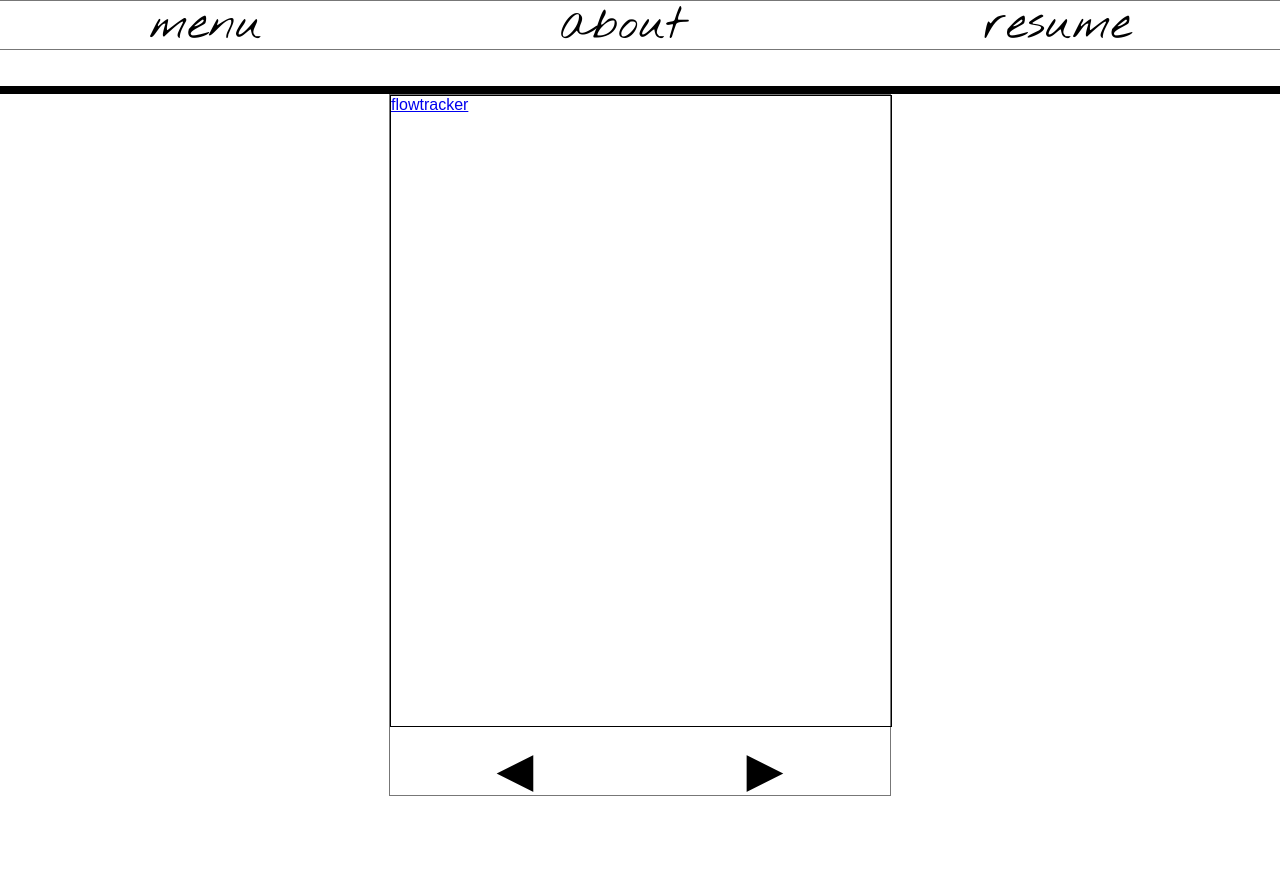
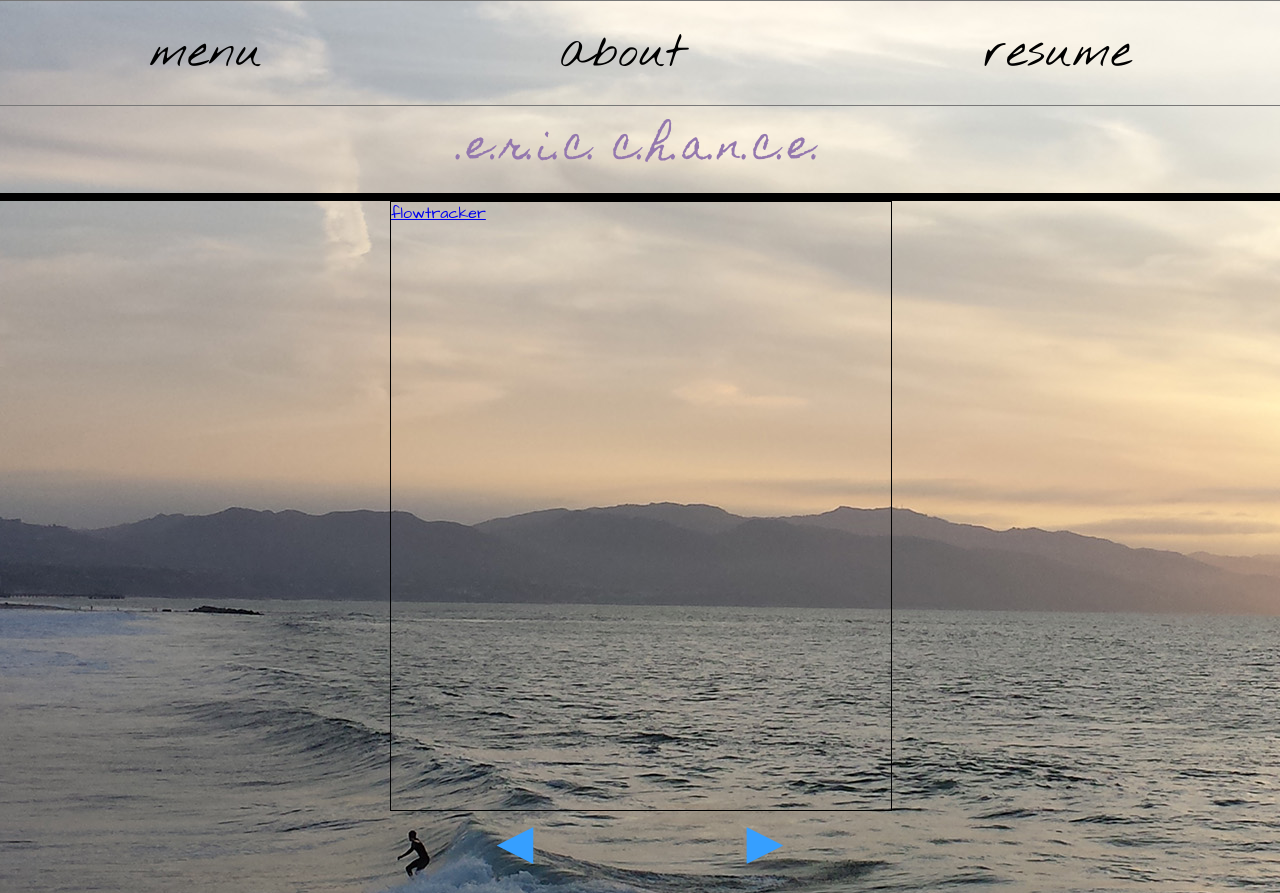
Before and after one commit to makingentropy/ecportfolio2017, a website: page public/index.html in a window 1280 px wide. Both pictures are taken after a click on the element "menu". Before the commit the page ends 800 px from the top, so only its background shows below. Drawn offline with nearby package versions, Linux system fonts and the light colour scheme.

Commit message:
styling, added background picture

```diff
--- a/public/css/style.css
+++ b/public/css/style.css
@@ -3,15 +3,23 @@ body{
   flex-direction: column;
   -webkit-align-items: center;
   align-items: center;
+  background: url(../images/cut_SurfingLA_ec1920.jpg);
+  font-family: Arial;
 }
 iframe{
   height: 750px;
   width:450px;
 }
-#menu{
+#bio{
   height:700px;
   width:500px;
-  border: 1px solid #777777;
+  font-siz:2em;
+  font-family: 'Architects Daughter', cursive;
+}
+#menu{
+  height:675px;
+  width:500px;
+  /*border: 1px solid #777777;*/
   -webkit-align-items: center;
   align-items: center;
 }
@@ -32,9 +40,20 @@ iframe{
   -webkit-align-items: center;
   align-items: center;
   justify-content: space-evenly;
-  height:3em;
+  height:6.5em;
   width:100%;
   border: 1px solid #777777;
+}
+#pageTitle{
+  display: inline-flex;
+  justify-content: space-evenly;
+  width:100%;
+}
+#pageTitle_text{
+  color: #9478ae;
+  font-size: 2.5em;
+  text-align: center;
+  font-family: 'Homemade Apple', cursive;
 }
 .center_h{
   -webkit-align-items: center;
@@ -47,16 +66,19 @@ iframe{
   border:1px solid black;
   height:90%;
   width:100%;
+  font-family: 'Architects Daughter', cursive;
 }
 .flexBodyLevel{
 
 }
 .menuCntrlBtn{
+  height:5em;
   text-align: center;
   flex-grow: 1;
 }
 .menuCntrlBtn_appearance{
   font-size: 3em;
+  color: #369fff;
 }
 .navItem{
   font-family: 'Nothing You Could Do', cursive;
--- a/public/includes/dynamic_bio.html
+++ b/public/includes/dynamic_bio.html
@@ -1,6 +1,6 @@
-<div ng-if="ctrl.displayIncludes=='includes/dynamic_bio.html'">
+<div id="bio" ng-if="ctrl.displayIncludes=='includes/dynamic_bio.html'">
 
-  <p>Virtual Worlds and Web Developer whose creativity and meticulous attention to detail help me explore novel approaches to challenges while raising standards of quality. I value maintaining an industrious nature but support it with a laid back social attitude that helps preserve emotional resources for problem solving and conceptualization.</p>
+  <p>I'm a Virtual Worlds and Web Developer whose creativity and meticulous attention to detail spark novel approaches to challenges while raising standards of quality. I value maintaining an industrious nature but support it with a laid back social attitude that helps preserve emotional resources for problem solving and conceptualization.</p>
 
   <a href="https://github.com/makingentropy/">Github</a>
   <a href="https://docs.google.com/document/d/1gvXpgmL9_OAZZjFrk9w9RPovqAMfvZovHiwZT39S7sM/edit?usp=sharing">
--- a/public/index.html
+++ b/public/index.html
@@ -7,11 +7,11 @@
     <script src="/js/app.js" charset="utf-8"></script>
     <link rel="stylesheet" href="/css/normalize.css">
     <link rel="stylesheet" href="/css/style.css">
-    <link href="https://fonts.googleapis.com/css?family=Nothing+You+Could+Do" rel="stylesheet">
-  </head>
+    <link href="https://fonts.googleapis.com/css?family=Architects+Daughter|Homemade+Apple|Nothing+You+Could+Do" rel="stylesheet">  </head>
   <body ng-controller="appjsController as ctrl">
     <!-- {{ctrl.test}} -->
-    <div class="flexBodyLevel" ng-include="'includes/nav.html'" id="navvy"></div><br><br>
+    <div class="flexBodyLevel" ng-include="'includes/nav.html'" id="navvy"></div>
+    <div id="pageTitle"><span id="pageTitle_text">.e.r.i.c. c.h.a.n.c.e.</span></div>
     <div class="separator"></div>
     <div class="flexBodyLevel center_h" ng-include="'includes/dynamic_menu.html'"></div>
     <div class="flexBodyLevel center_h" ng-include="'includes/dynamic_bio.html'"></div>
```
Also changed, not shown: public/includes/nav.html (+2 -1 lines), public/images/cut_SurfingLA_ec1920.jpg (added).
